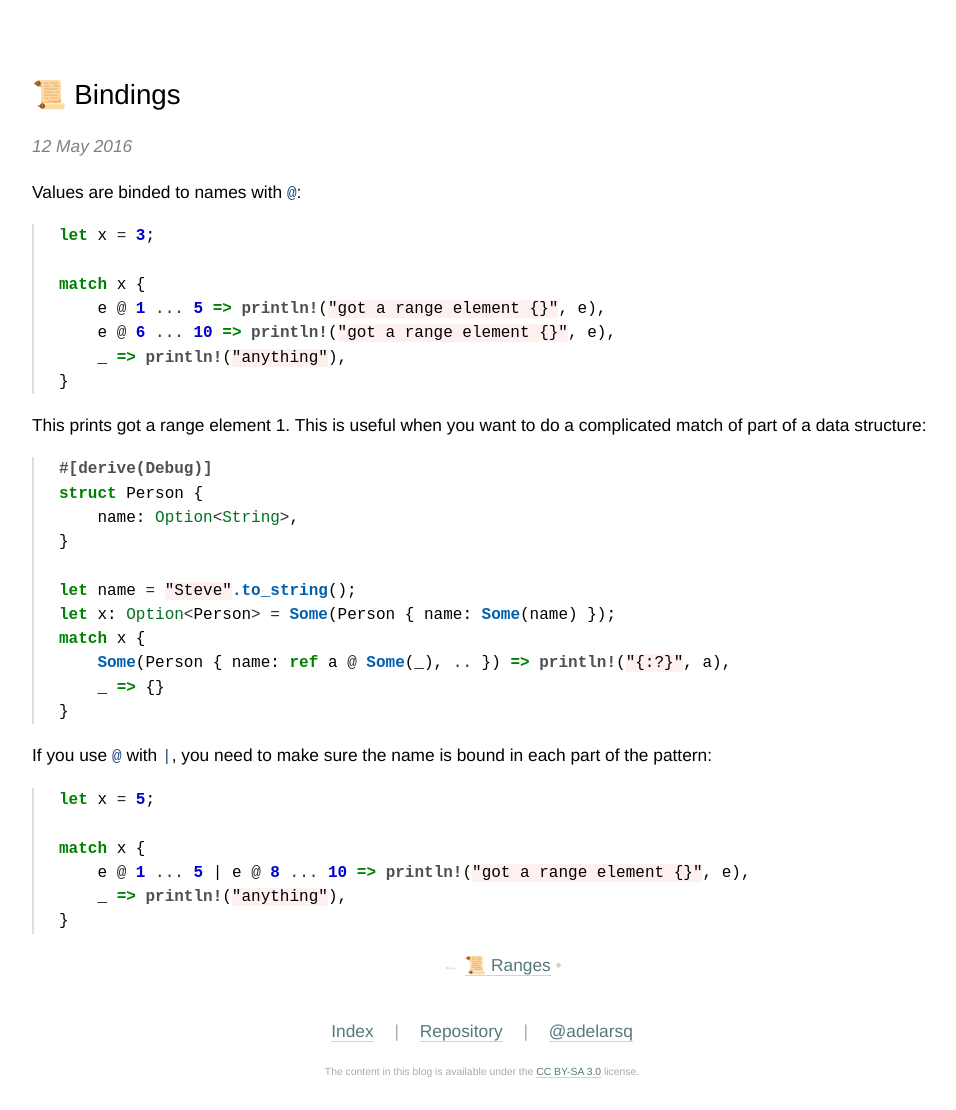
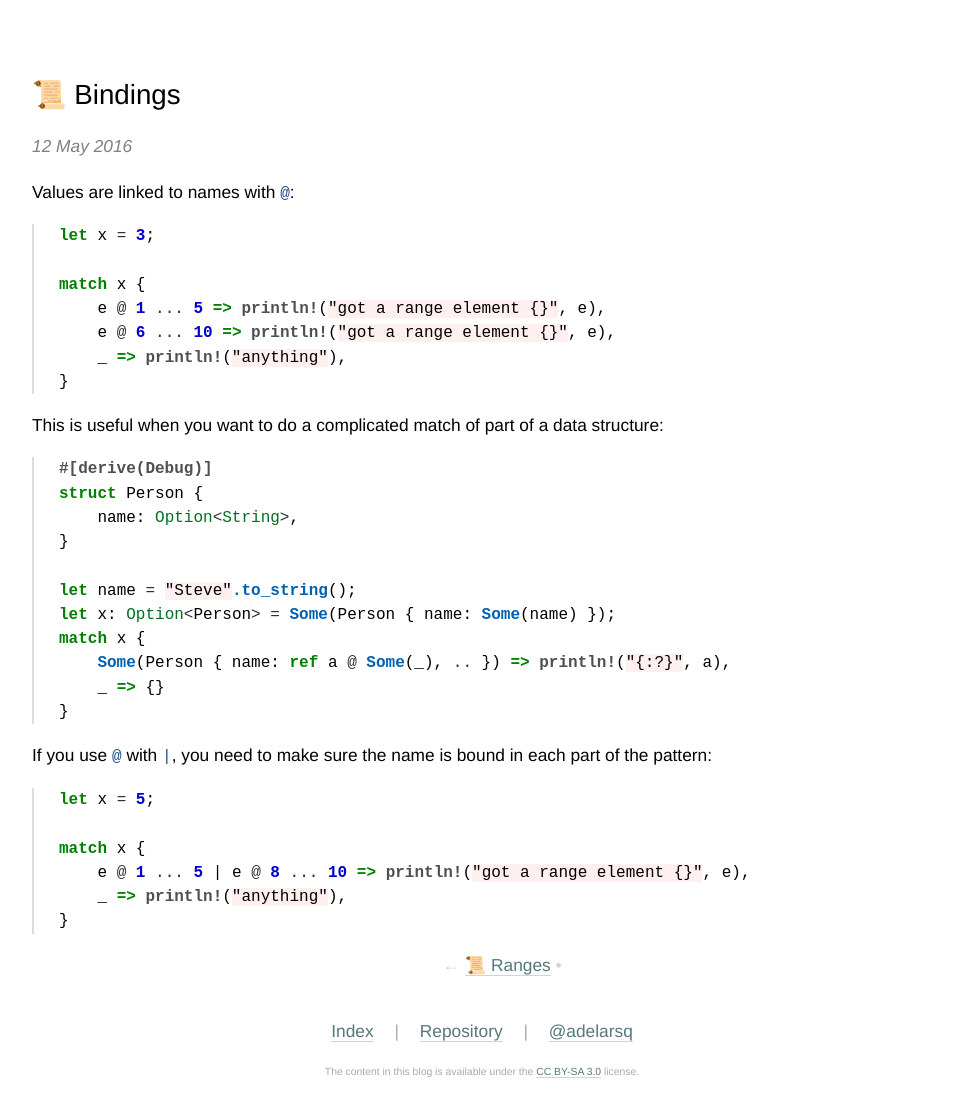
Before and after one commit to adelarsq/daily-rust.github.io, a Jekyll site: the page built from _posts/2016-05-12-bindings.md, in a window 1280 px wide. Shown: the whole page, without its empty margins (158-1114 px from the left). Built offline with Jekyll 4.4.1, drawn with Linux system fonts in a browser that asks for light colours.

Commit message:
Update 2016-05-12-bindings.md

````diff
--- a/_posts/2016-05-12-bindings.md
+++ b/_posts/2016-05-12-bindings.md
@@ -5,7 +5,7 @@ index_title: "Bindings"
 tags: [rustposts, rust, beginner]
 ---
 
-Values are binded to names with ```@```:
+Values are linked to names with ```@```:
 
 ```rust
 let x = 3;
@@ -17,7 +17,7 @@ match x {
 }
 ```
 
-This prints got a range element 1. This is useful when you want to do a complicated match of part of a data structure:
+This is useful when you want to do a complicated match of part of a data structure:
 
 ```rust
 #[derive(Debug)]
````
